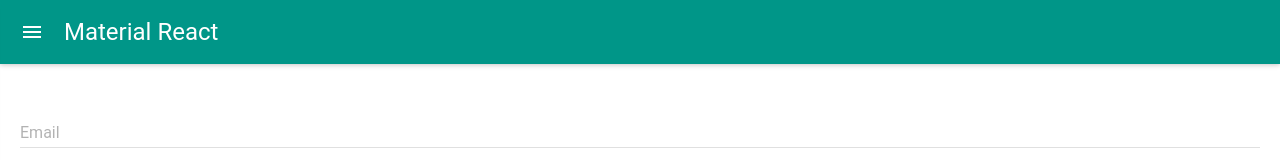
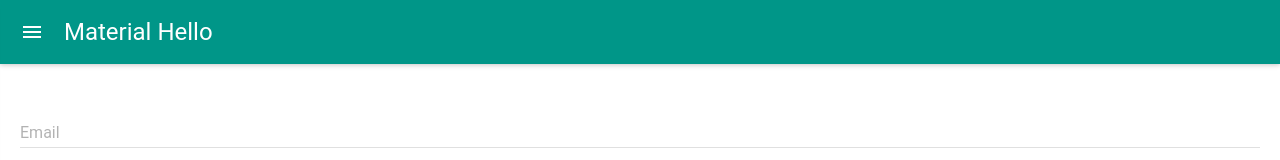
Before and after one commit to ChristopherZev/materialui_testing, a React (Create React App) app: page / in a window 1280 px wide. Shown: the top 160 px of the page. Built offline with nearby package versions, Linux system fonts and the light colour scheme; what react-tap-event-plugin would draw is missing.

Commit message:
Testing atom git...

```diff
--- a/src/App.js
+++ b/src/App.js
@@ -57,7 +57,7 @@ class App extends Component {
     return (
       <MuiThemeProvider muiTheme={muiTheme}>
         <div>
-          <AppBar title="Material React" onLeftIconButtonTouchTap={()=> this._toggleDrawer()}/>
+          <AppBar title="Material Hello" onLeftIconButtonTouchTap={()=> this._toggleDrawer()}/>
           <Drawer open={this.state.drawerOpened} docked={false} onRequestChange={()=> this._toggleDrawer()}>
             <List>
               <ListItem>First Item</ListItem>
```
